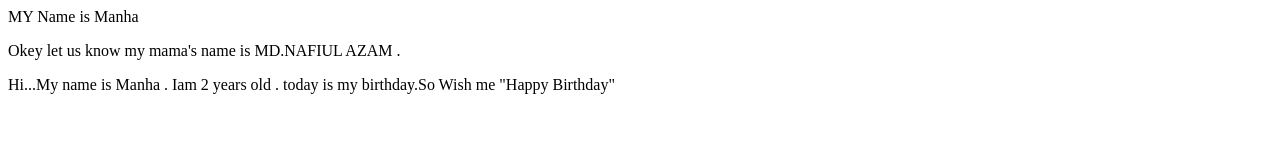
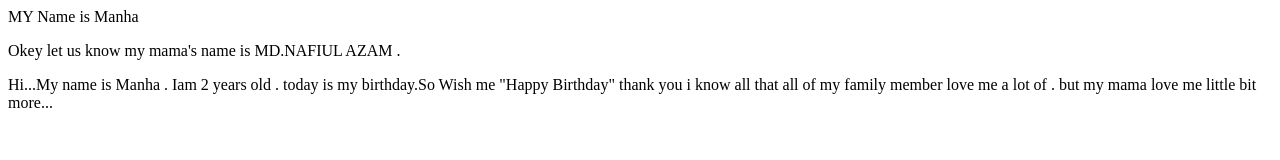
Before and after one commit to Nafiul-Azam/first-project, a plain HTML site: page index.html in a window 1280 px wide. Drawn offline with Linux system fonts and the light colour scheme.

Commit message:
first-project

```diff
--- a/index.html
+++ b/index.html
@@ -9,6 +9,8 @@
 <body>
     MY Name is Manha
     <p>Okey let us know my mama's name is MD.NAFIUL AZAM .</p>
-    <p>Hi...My name is Manha . Iam 2 years old . today is my birthday.So Wish me "Happy Birthday"</p>
+    <p>Hi...My name is Manha . Iam 2 years old . today is my birthday.So Wish me "Happy Birthday"
+        thank you i know all that all of my family member love me a lot of . but my mama love me little bit more...
+    </p>
 </body>
 </html>
```
